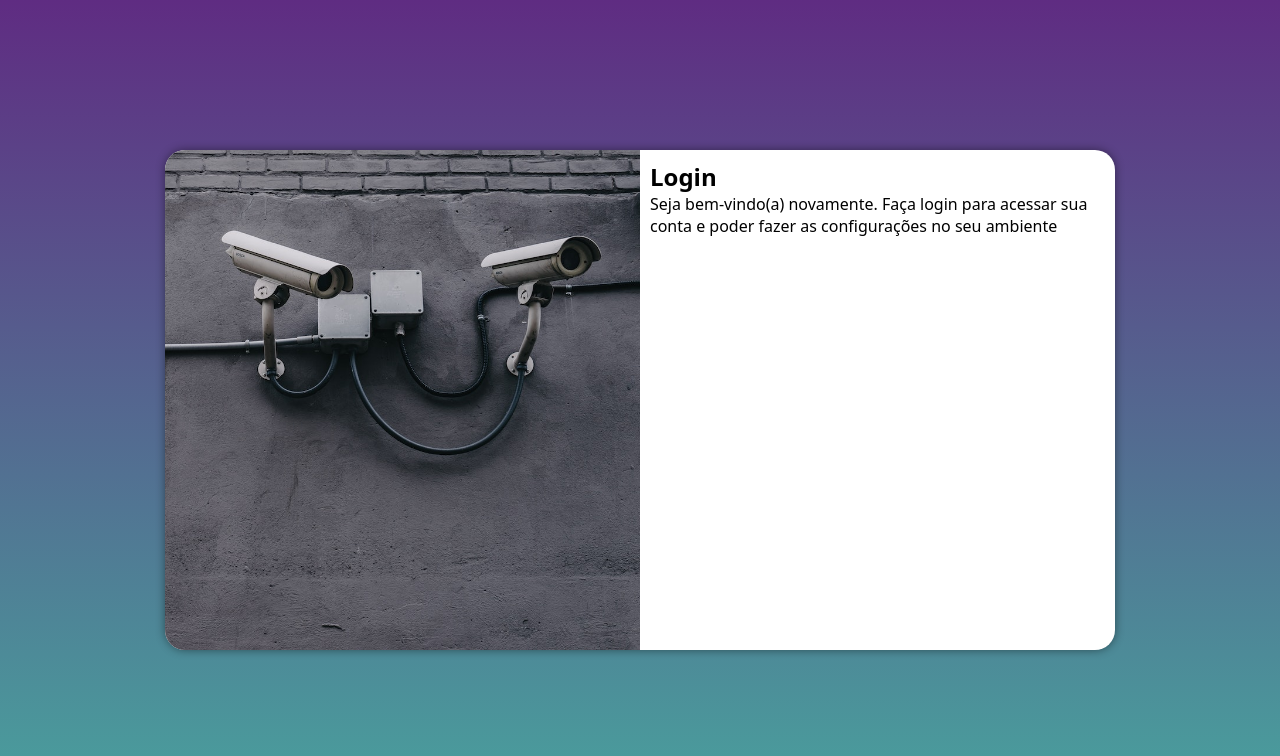
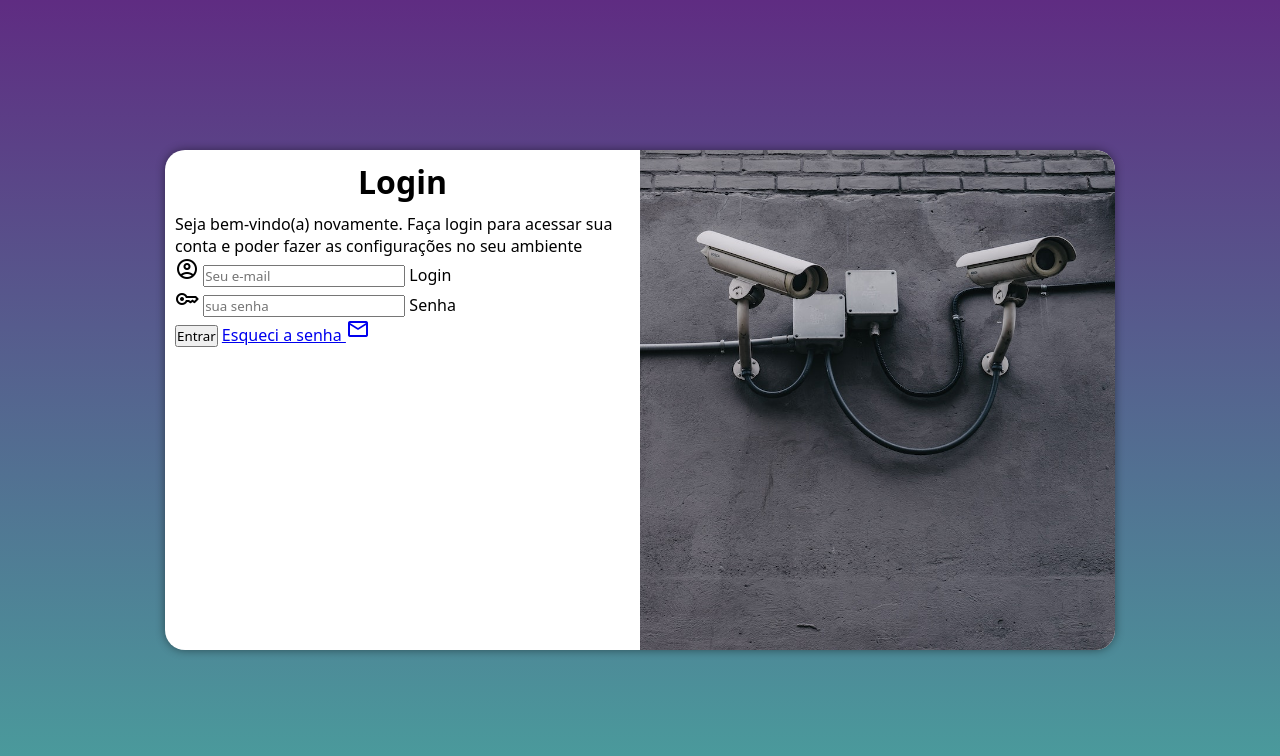
Before and after one commit to igor-mscsilva/projeto-login, a plain HTML site: page index.html in a window 1280 px wide. Drawn offline with nearby package versions, Linux system fonts and the light colour scheme.

Commit message:
Adicionei o formulario

```diff
--- a/estilo/media-query.css
+++ b/estilo/media-query.css
@@ -45,7 +45,7 @@ Grandes telas: acima de 1200px
         width: 950px;
     }
     section#login > div#imagem{
-        float: left;
+        float: right;
         width: 50%;
         height: 100%;
         background-position: right;
@@ -56,4 +56,11 @@ Grandes telas: acima de 1200px
       float: right;
       width: 50%;
     }
+    div#formulario > h1{
+        font-size: 2em;
+    }
+
+    div#fomulario > p {
+        font-size: 1.2em;
+    }
 }
--- a/estilos/style.css
+++ b/estilos/style.css
@@ -58,3 +58,8 @@ section#login > div#formulario{
     display: block;
     padding: 10px;
 }
+
+div#formulario > h1 {
+    text-align: center;
+    margin-bottom: 10px;
+}
--- a/index.html
+++ b/index.html
@@ -5,6 +5,7 @@
     <meta http-equiv="X-UA-Compatible" content="IE=edge">
     <meta name="viewport" content="width=device-width, initial-scale=1.0">
     <title>Tela de Login</title>
+    <link rel="stylesheet" href="https://fonts.googleapis.com/css2?family=Material+Symbols+Rounded:opsz,wght,FILL,GRAD@20..48,100..700,0..1,-50..200" />
     <link rel="stylesheet" href="estilos/style.css">
     <link rel="stylesheet" href="estilo/media-query.css">
 </head>
@@ -17,7 +18,26 @@
             <div id="formulario">
                 <h1>Login</h1>
                 <p>Seja bem-vindo(a) novamente. Faça login para acessar sua conta e poder fazer as configurações no seu ambiente</p>
-                <form action="login.php" method="post">
+                <form action="login.php" method="post" autocomplete="on">
+                    <div class="campo">
+                        <span class="material-symbols-rounded">
+                            account_circle
+                        </span>
+                        <input type="email" name="login" id="ilogin" placeholder="Seu e-mail" autocomplete="email" required maxlength="30">
+                        <label for="ilogin">Login</label>
+                    </div>
+                    <div class="campo">
+                        <span class="material-symbols-rounded">
+                            key
+                        </span>
+                        <input type="password" name="senha" id="isenha" placeholder="sua senha" autocomplete="current-password" required maxlength="15">
+                        <label for="isenha">Senha</label>
+                    </div>
+
+                    <input type="submit" value="Entrar">
+                    <a href="esqueci.html">
+                        Esqueci a senha <span class="material-symbols-rounded">mail</span>
+                    </a>
 
                 </form>
             </div>
```
